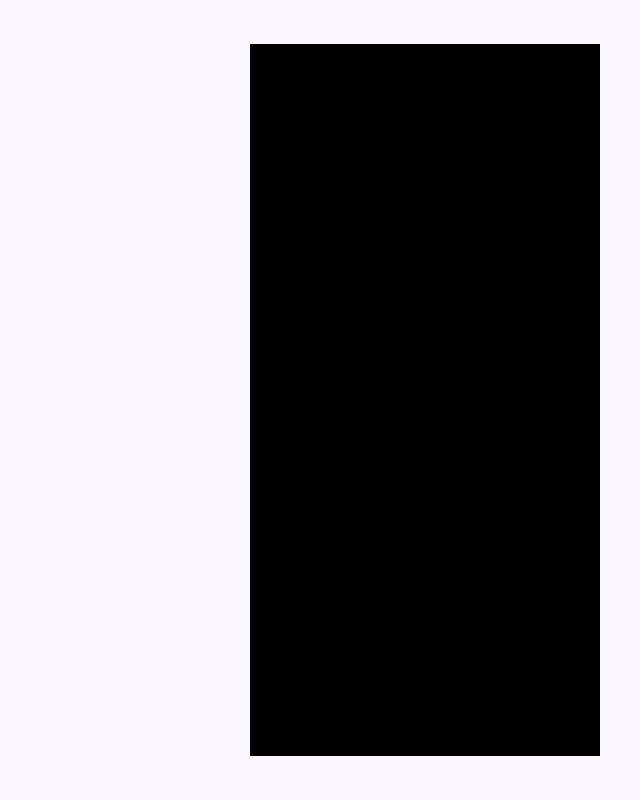
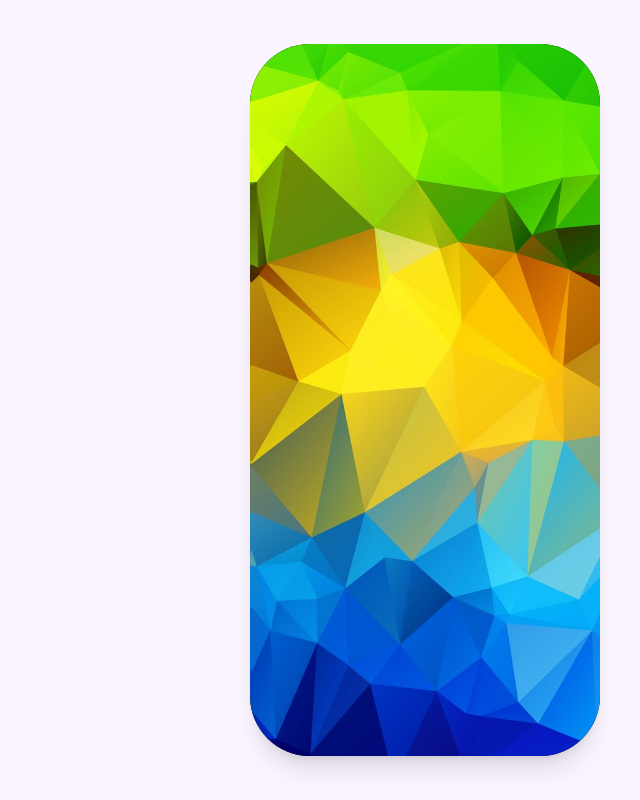
Before and after one commit to gohugotr/ios15-tailwindcss, a website: page index.html in a window 1280 px wide. Shown: the whole page, without its empty margins (640-1280 px from the left). Drawn offline with Linux system fonts and the light colour scheme.

Commit message:
Ana çerçeve oluşturuldu

```diff
--- a/index.html
+++ b/index.html
@@ -8,9 +8,12 @@
     <link href="/dist/output.css" rel="stylesheet" />
   </head>
   <!-- https://www.youtube.com/watch?v=eSzNNYk7nVU&list=RDCMUCOe-8z68tgw9ioqVvYM4ddQ&start_radio=1 -->
+  <!-- npx tailwindcss -i ./src/input.css -o ./dist/output.css --watch -->
   <body>
     <div class="px-10 min-h-screen bg-purple-50 flex justify-end items-center">
-      <div class="h-[712px] w-[350px] bg-black"></div>
+      <div class="relative h-[712px] w-[350px] bg-black rounded-[60px] shadow-xl overflow-hidden">
+        <img src="./iphone.jpeg" alt="İphone 15" class="absolute inset-0 w-full h-full object-cover">
+      </div>
     </div>
   </body>
 </html>
```
Also changed, not shown: dist/output.css, iphone.jpeg (added).
